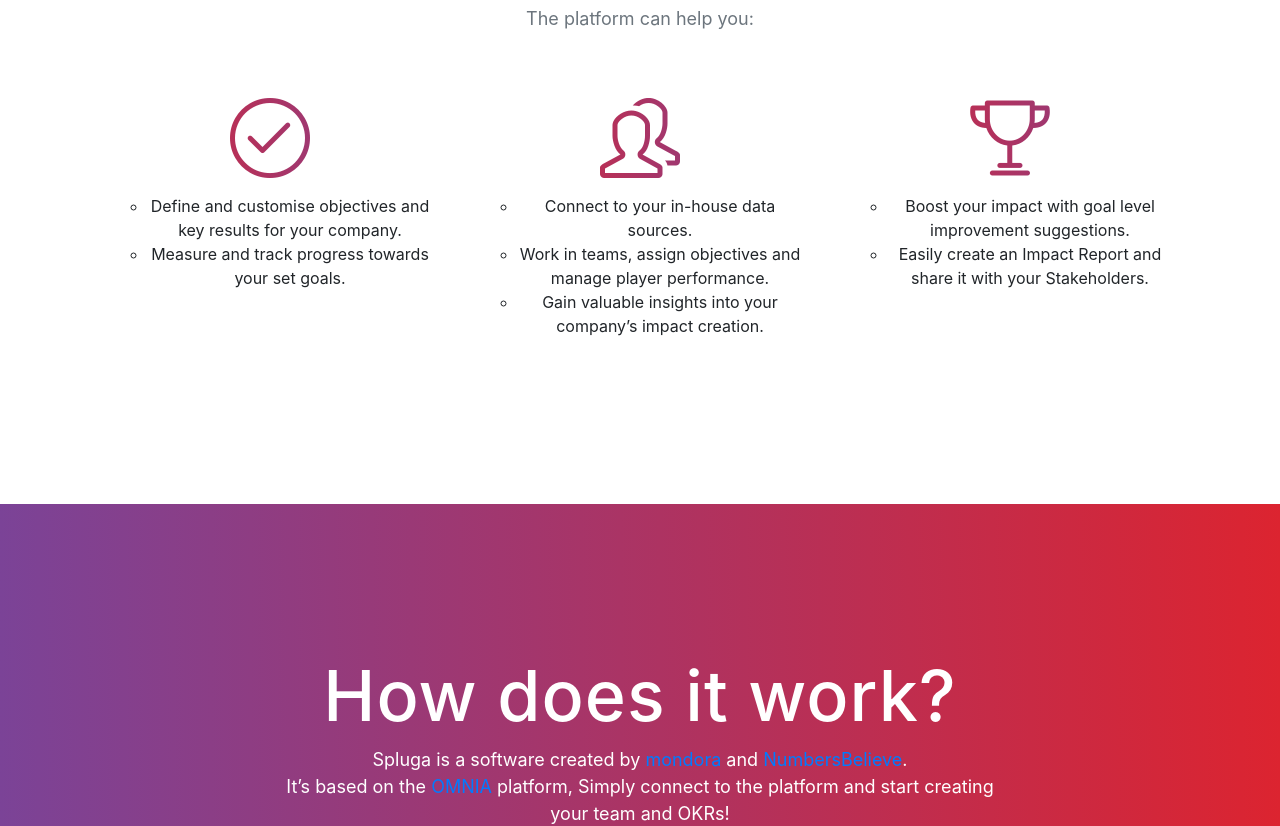
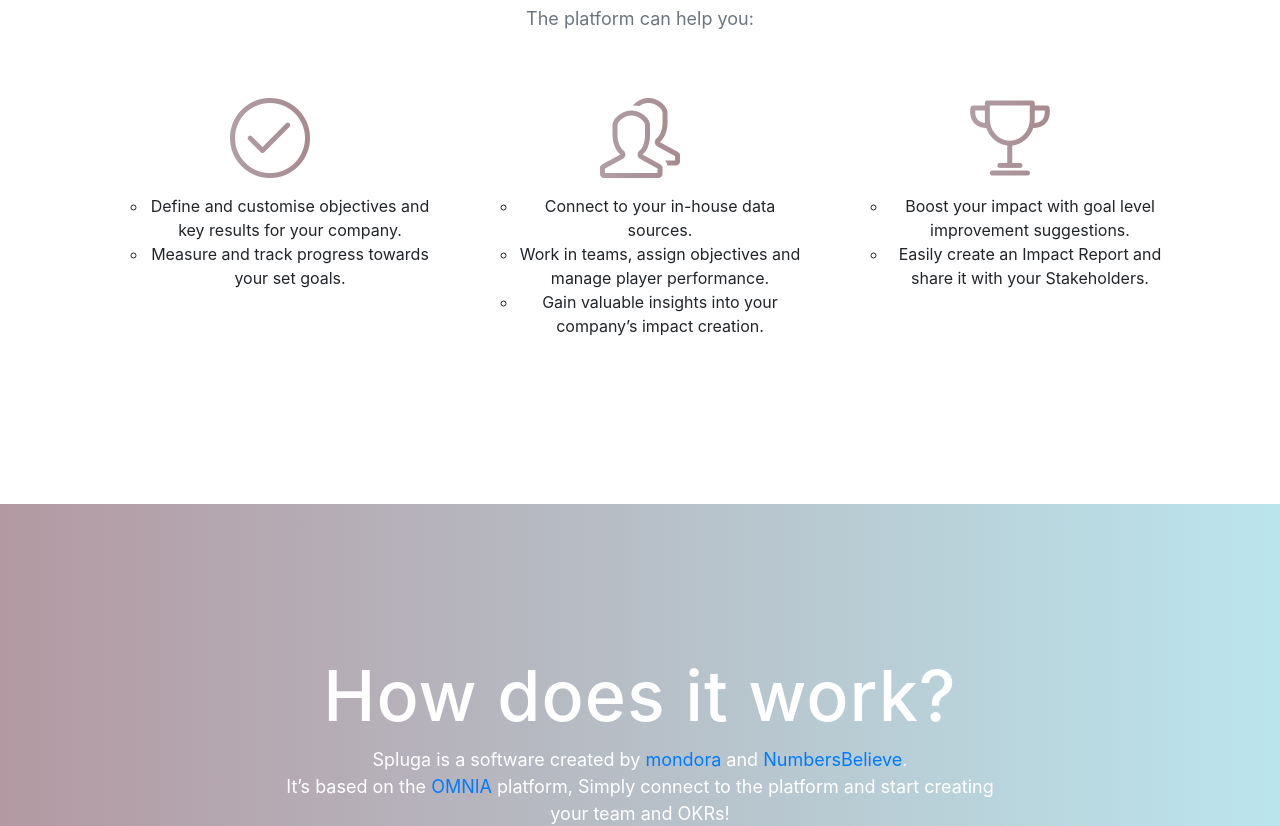
Before and after one commit to mondora/spluga-landing-page, a website with bundled scripts: page index.html in a window 1280 px wide. Shown: the part 1254-2080 px from the top of the page. Built offline with nearby package versions, Linux system fonts and the light colour scheme; files whose address does not match are found by name; a web font is replaced by a local one.

Commit message:
gradient change

```diff
--- a/index.html
+++ b/index.html
@@ -153,7 +153,7 @@
     </div>
   </section>
 
-  <section class="download text-center" id="how-does-it-work" style="background-image: linear-gradient(to left,#dc2430,#7b4397)">
+  <section class="download text-center" id="how-does-it-work" style="background-image: linear-gradient(to left,#bbe5ed,#b399a2)">
     <div class="container">
       <div class="row">
         <div class="col-md-8 mx-auto" style="color: white;">
--- a/scss/_variables.scss
+++ b/scss/_variables.scss
@@ -2,17 +2,21 @@
 
 // Gray and Brand Colors for use across theme
 
-$theme-primary:    #fdcc52;
-$theme-secondary:  #7b4397;
-$theme-tertiary:   #dc2430;
+//$theme-primary:    #fdcc52;
+//$theme-secondary:  #7b4397;
+//$theme-tertiary:   #dc2430;
 
-$gray-base:        #000;
-$gray-darker:      lighten($gray-base, 13.5%); // #222
-$gray-dark:        lighten($gray-base, 20%);   // #333
-$gray:             lighten($gray-base, 33.5%); // #555
-$gray-light:       lighten($gray-base, 46.7%); // #777
-$gray-lighter:     lighten($gray-base, 93.5%); // #eee
+$theme-primary: #bbe5ed;
+$theme-secondary: #986c6a;
+$theme-tertiary: #bfbccb;
 
-$brand-twitter:		#1da1f2;
-$brand-facebook:	#3b5998;
-$brand-google-plus:	#dd4b39;
+$gray-base: #000;
+$gray-darker: lighten($gray-base, 13.5%); // #222
+$gray-dark: lighten($gray-base, 20%); // #333
+$gray: lighten($gray-base, 33.5%); // #555
+$gray-light: lighten($gray-base, 46.7%); // #777
+$gray-lighter: lighten($gray-base, 93.5%); // #eee
+
+$brand-twitter: #1da1f2;
+$brand-facebook: #3b5998;
+$brand-google-plus: #dd4b39;
```
Also changed, not shown: css/new-age.css, css/new-age.min.css.
